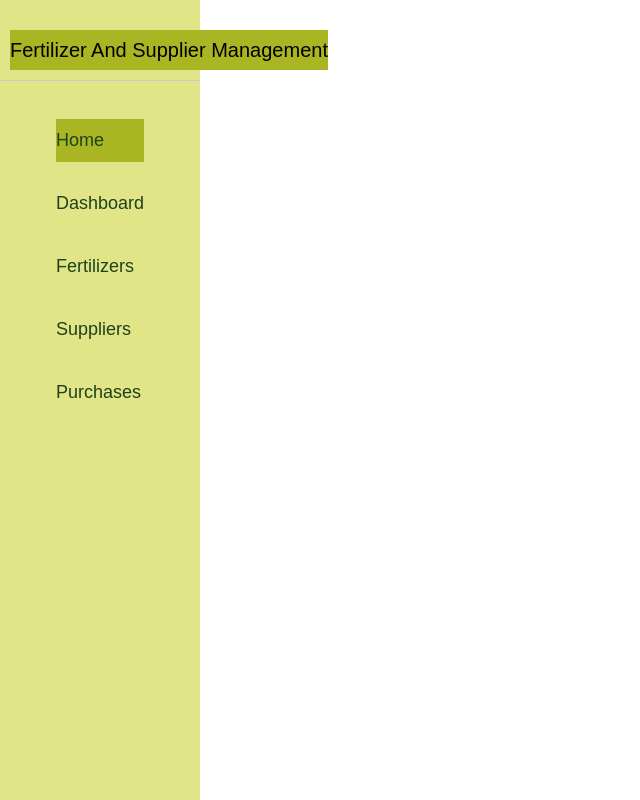
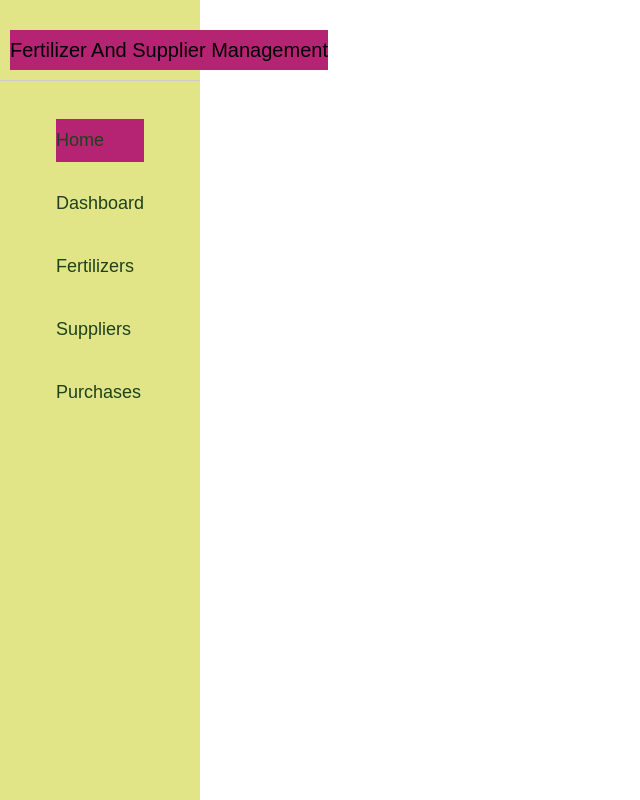
Before and after one commit to DinidiGallage/Daluhena_Tea_Estate_Management, a React (Create React App) app in the folder frontend/: page / in a window 1280 px wide. Shown: the whole page, without its empty margins (0-640 px from the left). Built offline with nearby package versions, Linux system fonts and the light colour scheme.

Commit message:
changed color

```diff
--- a/frontend/src/App.css
+++ b/frontend/src/App.css
@@ -103,6 +103,6 @@ body {
 }
 
 .active {
-    background-color: #A9B523; /* Lighter shade of yellow */
+    background-color: #b52373; /* Lighter shade of yellow */
     color: #E1E587; /* Light green */
 }
```
